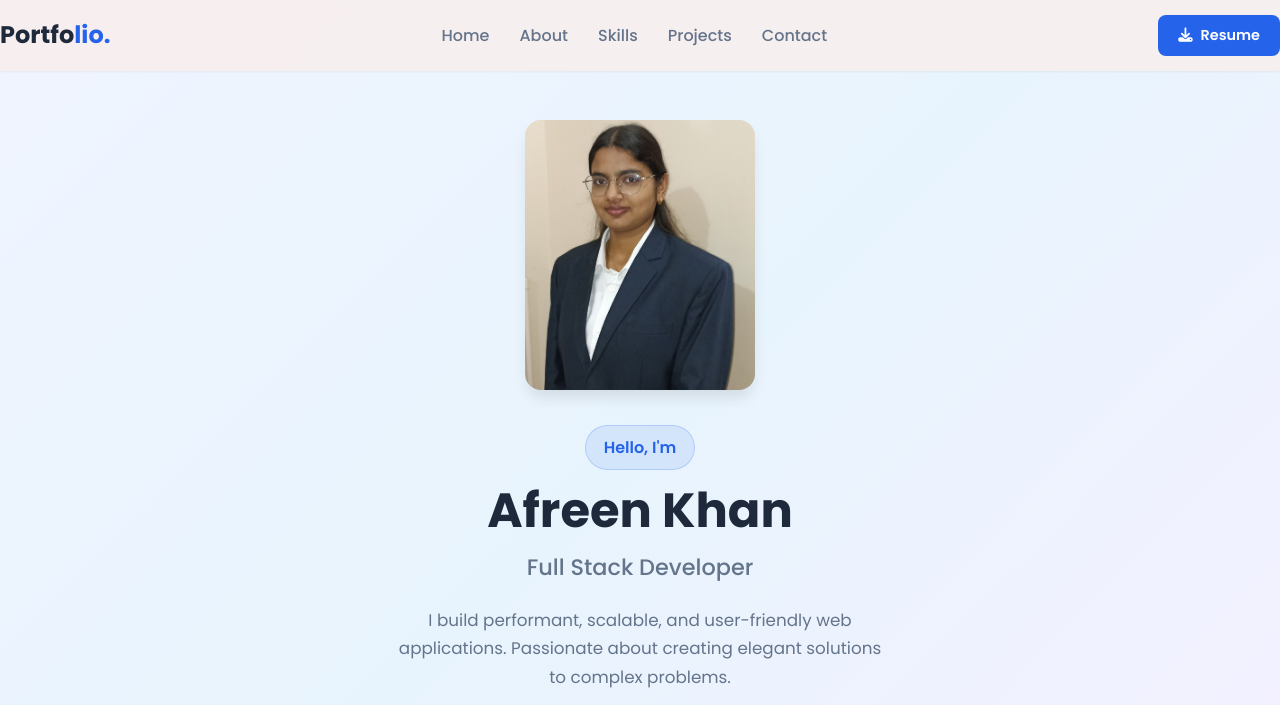
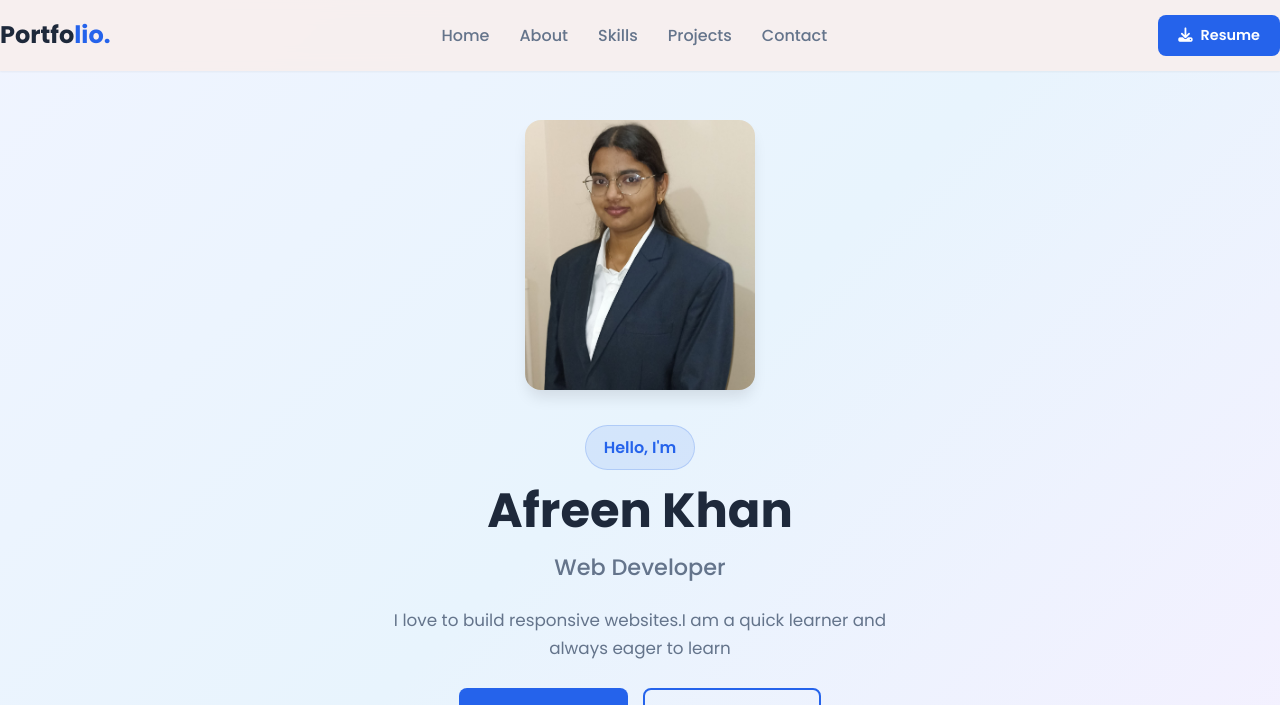
Before and after one commit to Afreen0601/Personal_Portfolio, a plain HTML site: page index.html in a window 1280 px wide. Shown: the top 705 px of the page. Drawn offline with Linux system fonts and the light colour scheme.

Commit message:
some discription changed

```diff
--- a/index.html
+++ b/index.html
@@ -47,10 +47,9 @@
             <div class="hero-content">
                 <span class="hero-greeting">Hello, I'm</span>
                 <h1 class="hero-name">Afreen Khan</h1>
-                <h2 class="hero-title">Full Stack Developer</h2>
+                <h2 class="hero-title">Web Developer</h2>
                 <p class="hero-description">
-                    I build performant, scalable, and user-friendly web applications.
-                    Passionate about creating elegant solutions to complex problems.
+                    I love to build responsive websites.I am a quick learner and always eager to learn
                 </p>
 
                 <div class="hero-cta">
```
